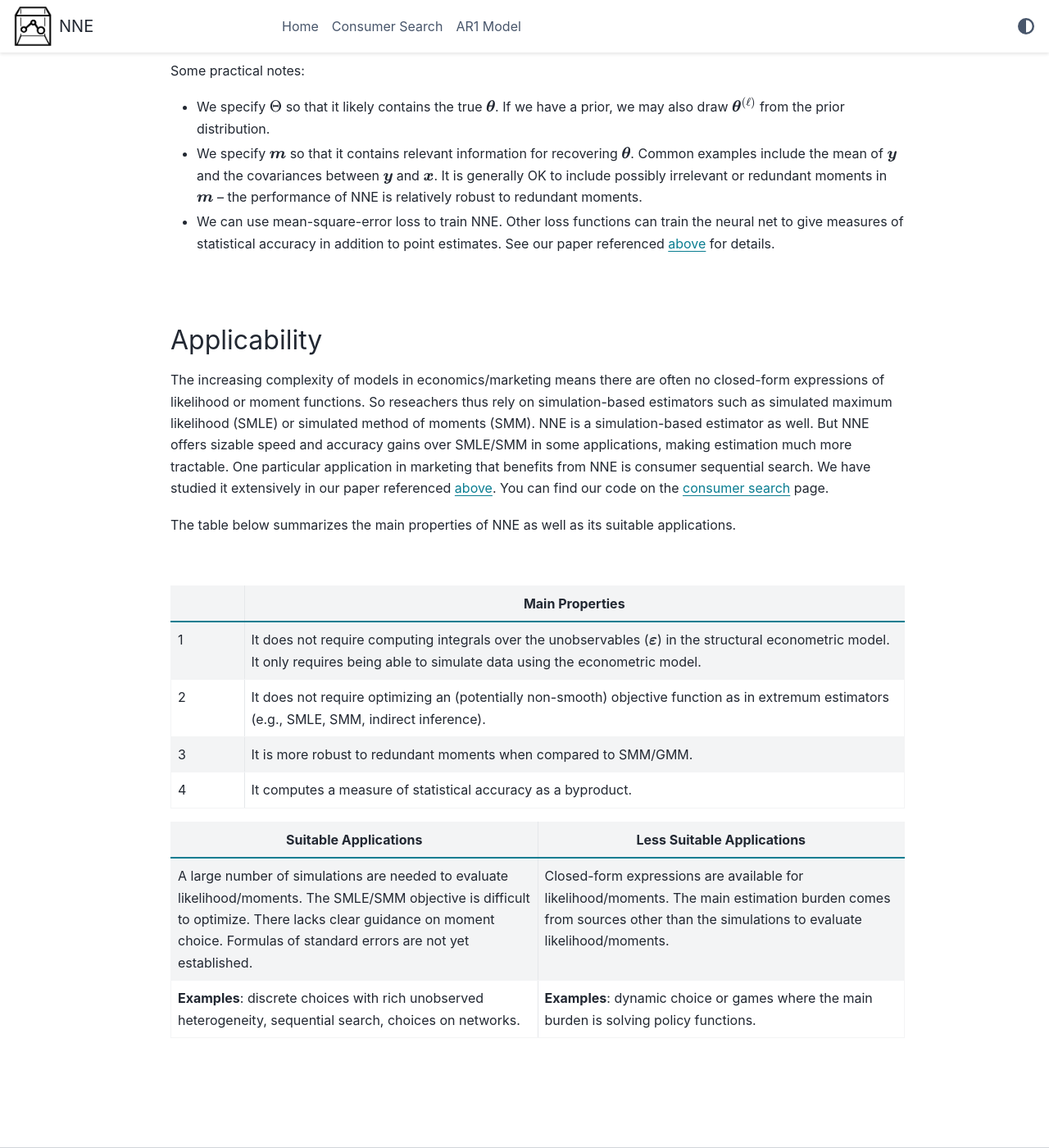
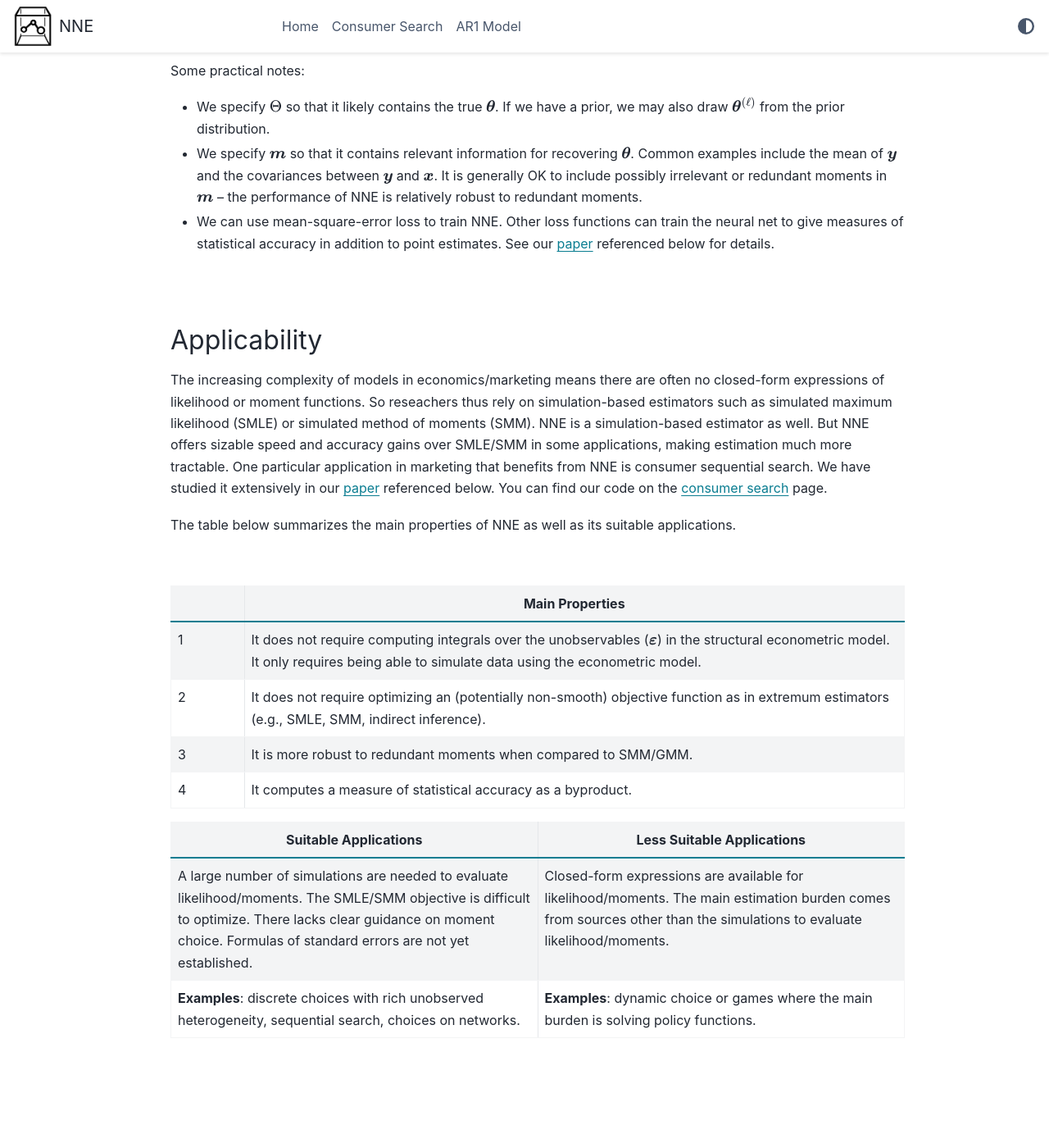
Before and after one commit to nnehome/nnehome.github.io, a Sphinx documentation site: the page built from docs/source/index.rst, in a window 1280 px wide and 1400 px high, scrolled down 1360 px. Shown: the whole window at 82% size. Built offline with Sphinx 7.4.7 and the PyData theme 0.15.4, drawn with Linux system fonts in a browser that asks for light colours; some of the changed text lies outside the part shown.

Commit message:
hide names

```diff
--- a/docs/source/index.rst
+++ b/docs/source/index.rst
@@ -23,7 +23,7 @@ Welcome to NNE
 
 .. _top:
 
-This website provides a guide for and the code of the neural net estimator (NNE).
+This website provides a guide for and the code of the neural net estimator (NNE) (see `paper`_ below).
 NNE exploits machine learning techniques to estimate existing econometric models.
 It is a simulation-based estimator and provides an alternative to simulated maximum likelihood or simulated method of moments.
 It offers sizable computational and accuracy gains in suitable applications.
@@ -41,7 +41,7 @@ You're welcome to modify the code to estimate other econometric models.
 Overview
 ---------------
 
-A (structural) econometric model specifies some outcome of interest :math:`\boldsymbol{y}\equiv\{y_i\}_{i=1}^{n}` as a function :math:`\boldsymbol{q}` of some observed attributes :math:`\boldsymbol{x}\equiv\{\boldsymbol{x}_i\}_{i=1}^{n}`  and some unobserved attributes :math:`\boldsymbol{\varepsilon}`. The function :math:`\boldsymbol{q}` is often an economic model such as random utility maximization, sequential search, game, etc. The outcome of interest :math:`\boldsymbol{y}` can be consumer choice, product sales, etc. The observed attributes :math:`\boldsymbol{x}` are often consumer and product characteristics.
+A (structural) econometric model specifies some outcome of interest :math:`\boldsymbol{y}\equiv\{y_i\}_{i=1}^{n}` as a function :math:`\boldsymbol{q}` of some observed attributes :math:`\boldsymbol{x}\equiv\{\boldsymbol{x}_i\}_{i=1}^{n}` and some unobserved attributes :math:`\boldsymbol{\varepsilon}`. The function :math:`\boldsymbol{q}` is often an economic model such as random utility maximization, sequential search, game, etc. The outcome of interest :math:`\boldsymbol{y}` can be consumer choice, product sales, etc. The observed attributes :math:`\boldsymbol{x}` are often consumer and product characteristics.
 
 So we can denote a structural econometric model as :math:`\boldsymbol{y} = \boldsymbol{q}(\boldsymbol{x}, \boldsymbol{\epsilon},  \boldsymbol{\theta})`, where :math:`\boldsymbol{\theta}` is the parameter vector of the model. The task of structural estimation can be described as recovering the parameter :math:`\boldsymbol{\theta}` from data :math:`\{\boldsymbol{x, y}\}`.
 
@@ -70,7 +70,7 @@ Some practical notes:
 
 * We specify :math:`\boldsymbol{m}` so that it contains relevant information for recovering :math:`\boldsymbol{\theta}`. Common examples include the mean of :math:`\boldsymbol{y}` and the covariances between :math:`\boldsymbol{y}` and :math:`\boldsymbol{x}`. It is generally OK to include possibly irrelevant or redundant moments in :math:`\boldsymbol{m}` -- the performance of NNE is relatively robust to redundant moments.
 
-* We can use mean-square-error loss to train NNE. Other loss functions can train the neural net to give measures of statistical accuracy in addition to point estimates. See our paper referenced :ref:`above <top>` for details.
+* We can use mean-square-error loss to train NNE. Other loss functions can train the neural net to give measures of statistical accuracy in addition to point estimates. See our `paper`_ referenced below for details.
 
 |
 
@@ -81,7 +81,7 @@ The increasing complexity of models in economics/marketing means there are often
 So reseachers thus rely on simulation-based estimators such as simulated maximum likelihood (SMLE) or simulated method of moments (SMM).
 NNE is a simulation-based estimator as well. But NNE offers sizable speed and accuracy gains over SMLE/SMM in some applications,
 making estimation much more tractable. One particular application in marketing that benefits from NNE is consumer
-sequential search. We have studied it extensively in our paper referenced :ref:`above <top>`.
+sequential search. We have studied it extensively in our `paper`_ referenced below.
 You can find our code on the :ref:`consumer search <code_consumer_search>` page.
 
 The table below summarizes the main properties of NNE as well as its suitable applications.
```
Also changed, not shown: other parts of docs/source/index.rst (+13 -0 lines).
